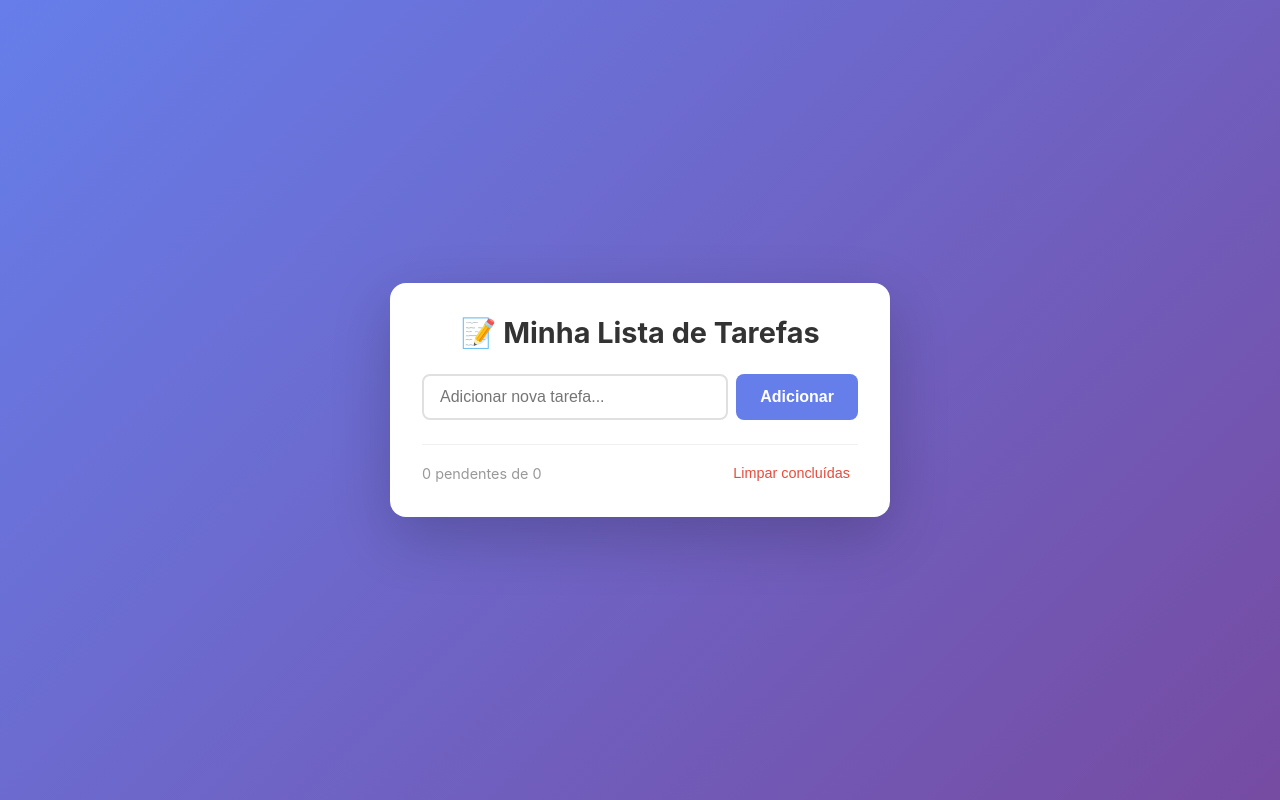
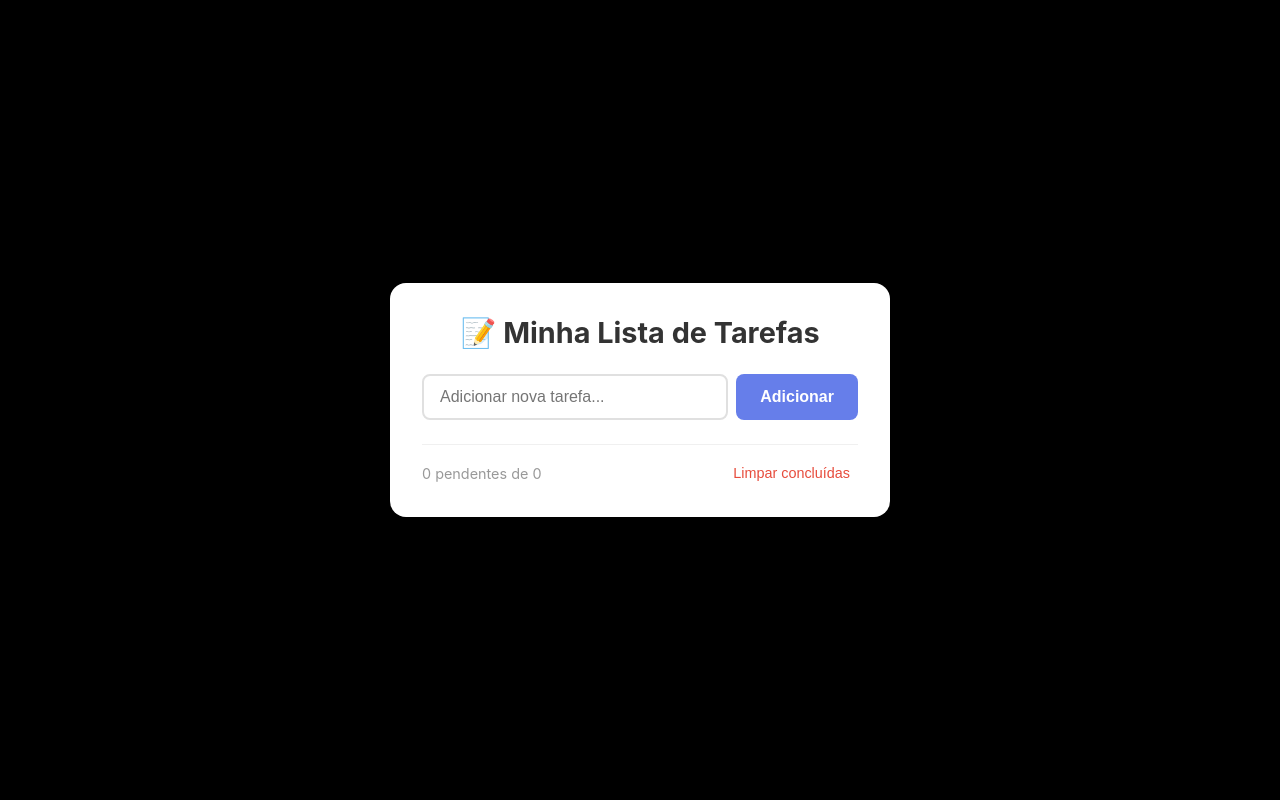
Before and after one commit to luisamorim/todolist, a plain HTML site: page index.html in a window 1280 px wide. Drawn offline with Linux system fonts and the light colour scheme.

Commit message:
change backgound

```diff
--- a/style.css
+++ b/style.css
@@ -6,7 +6,7 @@
 
 body {
     font-family: -apple-system, BlinkMacSystemFont, 'Segoe UI', Roboto, sans-serif;
-    background: linear-gradient(135deg, #667eea 0%, #764ba2 100%);
+    background: linear-gradient(135deg, #000000 0%, #000000 100%);
     min-height: 100vh;
     display: flex;
     align-items: center;
```
